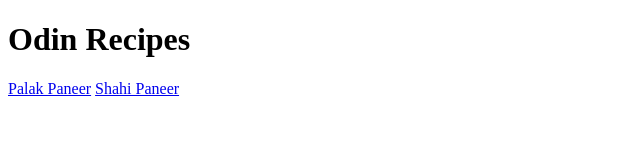
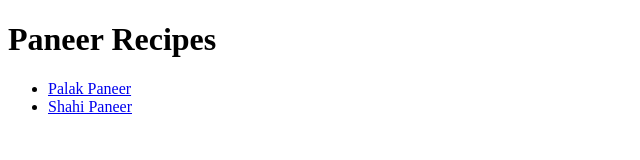
Before and after one commit to u0705/odin-recipes, a plain HTML site: page index.html in a window 1280 px wide. Shown: the whole page, without its empty margins (0-640 px from the left). Drawn offline with Linux system fonts and the light colour scheme.

Commit message:
modified index.html

```diff
--- a/index.html
+++ b/index.html
@@ -2,12 +2,14 @@
 <html lang="en">
         <head>
                 <meta charset="UTF-8">
-                <title>odin-recipes</title>
+                <title>Paneer recipes</title>
         </head>
 
         <body>
-                <h1>Odin Recipes</h1>
-		<a href="recipes/palakpaneer.html">Palak Paneer</a>
-		<a href="recipes/shahipaneer.html">Shahi Paneer<a/>
+                <h1>Paneer Recipes</h1>
+		<ul>
+			<li><a href="recipes/palakpaneer.html">Palak Paneer</a></li>
+			<li><a href="recipes/shahipaneer.html">Shahi Paneer<a/></li>
+		</ul>
         </body>
 </html>
```
